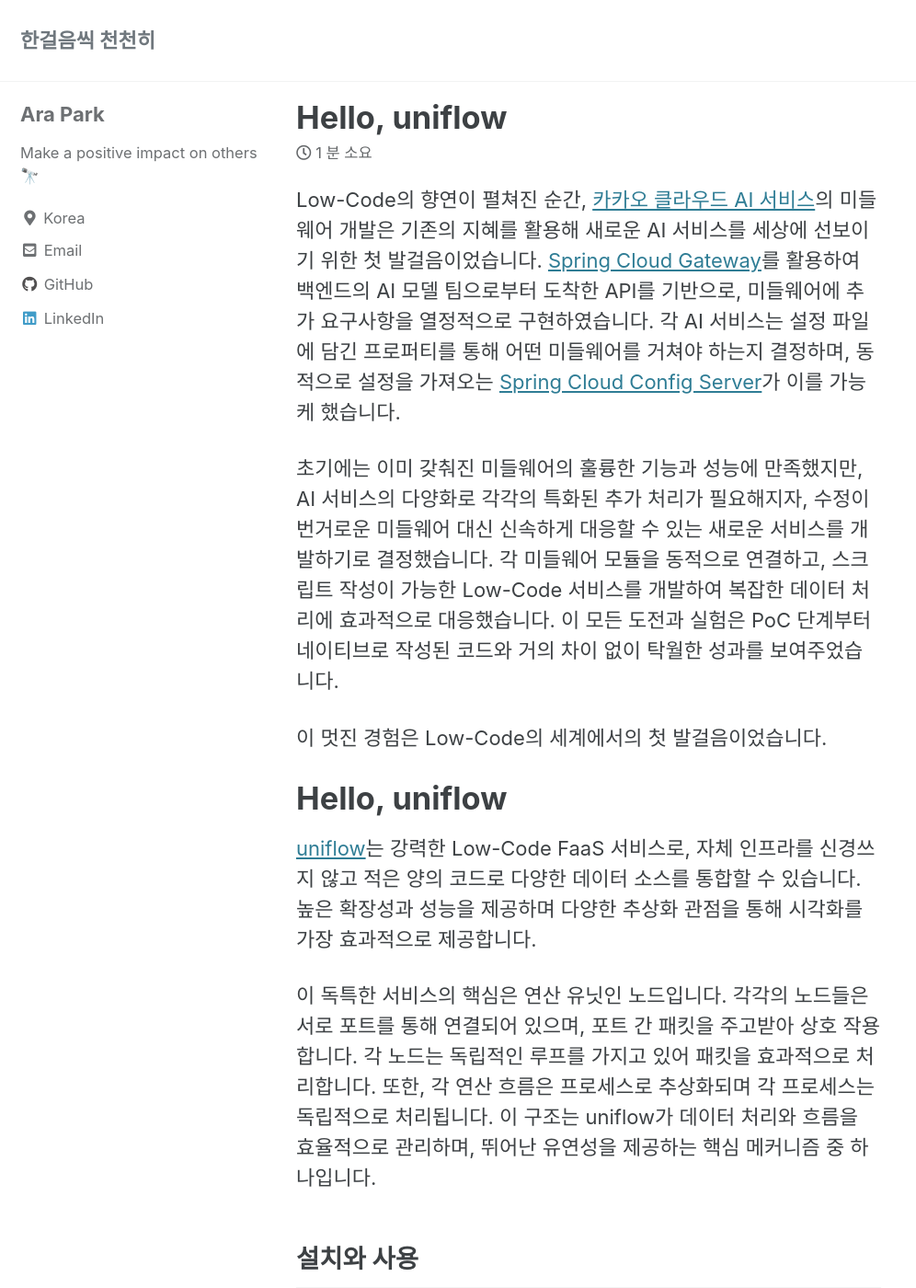
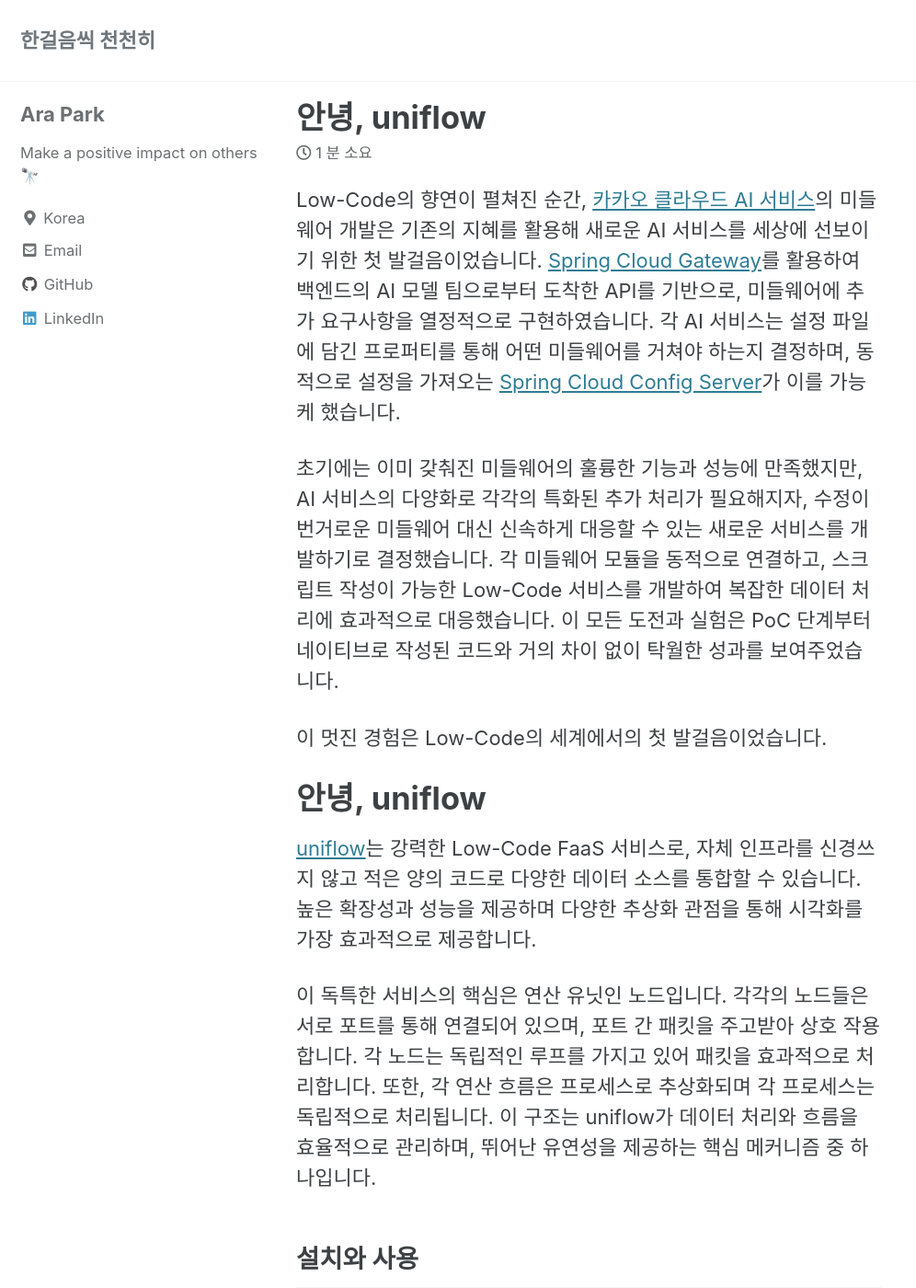
Before and after one commit to siyul-park/siyul-park.github.io, a Jekyll site: the page built from _posts/2023-11-20-hello-uniflow.md, in a window 1280 px wide and 1400 px high. Shown: the whole window at 92% size, without its empty margins (0-996 px from the left). Built offline with Jekyll 4.4.1, drawn with Linux system fonts in a browser that asks for light colours; cached includes are drawn as plain includes; comment, search, counter and statistics services are not loaded.

Commit message:
docs: hello uniflow 제목 수정

```diff
--- a/_posts/2023-11-20-hello-uniflow.md
+++ b/_posts/2023-11-20-hello-uniflow.md
@@ -1,6 +1,6 @@
 ---
 layout: single
-title:  "Hello, uniflow"
+title:  "안녕, uniflow"
 date:   2023-11-20 18:44:43 +0900
 categories: uniflow low-code faas
 ---
@@ -11,7 +11,7 @@ Low-Code의 향연이 펼쳐진 순간, [카카오 클라우드 AI 서비스](ht
 
 이 멋진 경험은 Low-Code의 세계에서의 첫 발걸음이었습니다.
 
-# Hello, uniflow
+# 안녕, uniflow
 [uniflow](https://github.com/siyul-park/uniflow)는 강력한 Low-Code FaaS 서비스로, 자체 인프라를 신경쓰지 않고 적은 양의 코드로 다양한 데이터 소스를 통합할 수 있습니다. 높은 확장성과 성능을 제공하며 다양한 추상화 관점을 통해 시각화를 가장 효과적으로 제공합니다.
 
 이 독특한 서비스의 핵심은 연산 유닛인 노드입니다. 각각의 노드들은 서로 포트를 통해 연결되어 있으며, 포트 간 패킷을 주고받아 상호 작용합니다. 각 노드는 독립적인 루프를 가지고 있어 패킷을 효과적으로 처리합니다. 또한, 각 연산 흐름은 프로세스로 추상화되며 각 프로세스는 독립적으로 처리됩니다. 이 구조는 uniflow가 데이터 처리와 흐름을 효율적으로 관리하며, 뛰어난 유연성을 제공하는 핵심 메커니즘 중 하나입니다.
```
